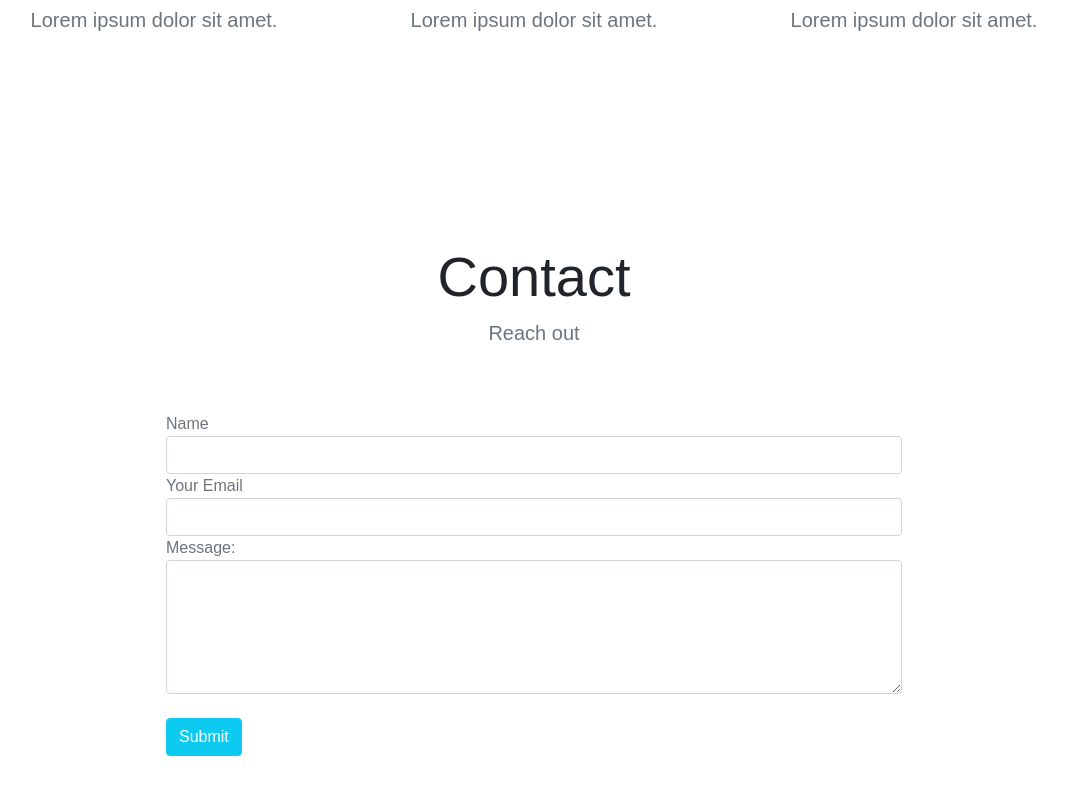
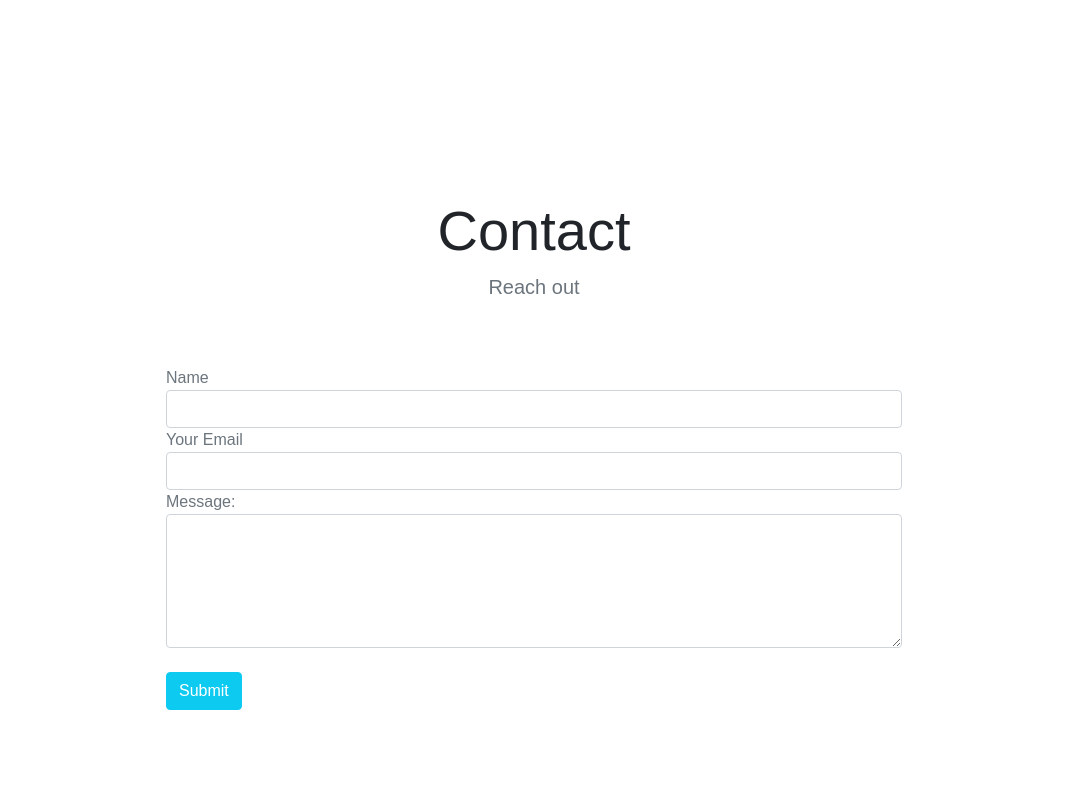
Before and after one commit to nice10113/nice10113.github.io, a website: page index.html in a window 1280 px wide. Shown: the part 2405-3210 px from the top of the page, without its empty margins (106-1173 px from the left). Drawn offline with nearby package versions, Linux system fonts and the light colour scheme.

Commit message:
Update index.html

```diff
--- a/index.html
+++ b/index.html
@@ -148,7 +148,6 @@
             <div class="mb-5 m-md-0">
               <i class="fas fa-code fa-5x text-info mb-3" data-aos="fade-down"></i>
               <h5 data-aos="fade-up" class="font-weight-light">Web Development</h5>
-              <p data-aos="fade-up" data-aos-delay="20" class="my3 text-muted lead">Lorem ipsum dolor sit amet.</p>
             </div>
           </div>
 
@@ -156,7 +155,6 @@
             <div class="mb-5 m-md-0">
               <i class="fab fa-ethereum fa-5x text-info mb-3" data-aos="fade-down"></i>
               <h5 data-aos="fade-up" class="font-weight-light">Blockchain Development</h5>
-              <p data-aos="fade-up" data-aos-delay="20" class="my3 text-muted lead">Lorem ipsum dolor sit amet.</p>
             </div>
           </div>
 
@@ -164,7 +162,6 @@
             <div class="mb-5 m-md-0">
               <i class="fab fa-android fa-5x text-info mb-3" data-aos="fade-down"></i>
               <h5 data-aos="fade-up" class="font-weight-light">Responsive Design</h5>
-              <p data-aos="fade-up" data-aos-delay="20" class="my3 text-muted lead">Lorem ipsum dolor sit amet.</p>
             </div>
           </div>
         </div>
```
